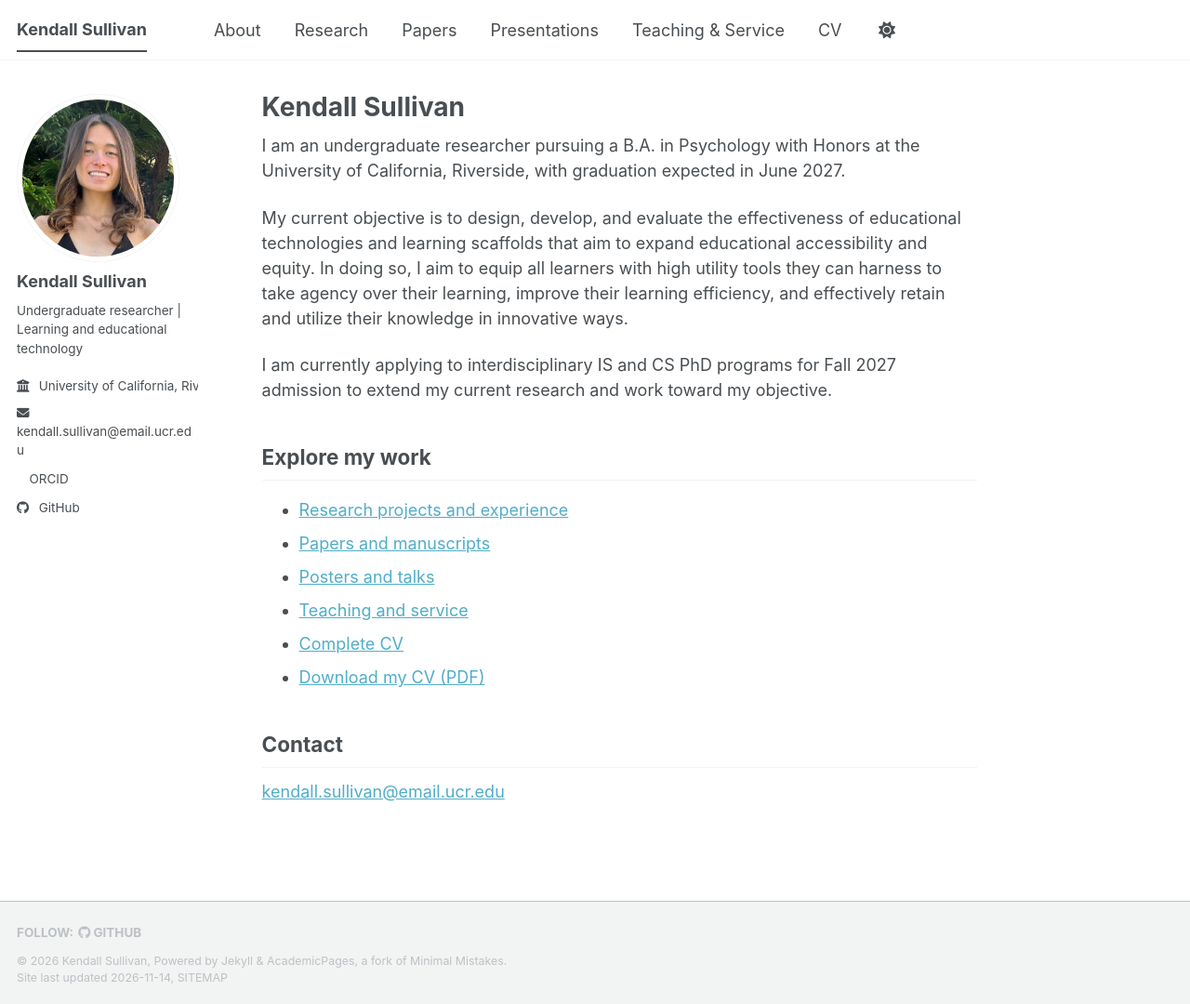
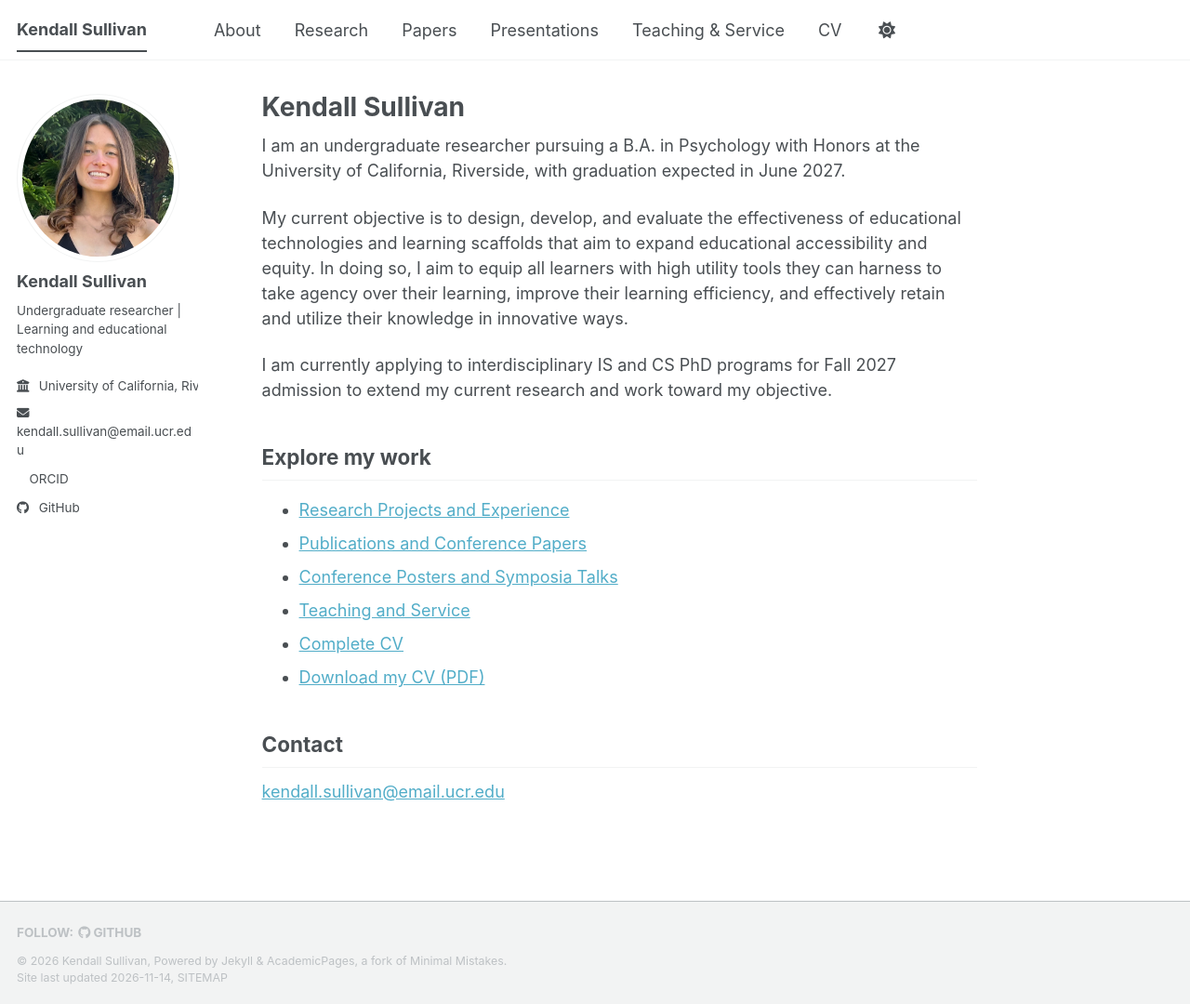
Before and after one commit to kendallesully/kendallesully.github.io, a Jekyll site: the page built from _pages/about.md, in a window 1280 px wide and 1080 px high. Shown: the whole window at 93% size. Built offline with Jekyll 4.4.1, drawn with Linux system fonts in a browser that asks for light colours; a script bundle is joined from its source files by our own code; a style sheet for code colours, icons or effects is not loaded.

Commit message:
Update about.md

```diff
--- a/_pages/about.md
+++ b/_pages/about.md
@@ -13,10 +13,10 @@ I am currently applying to interdisciplinary IS and CS PhD programs for Fall 202
 
 ## Explore my work
 
-- [Research projects and experience](/research/)
-- [Papers and manuscripts](/papers/)
-- [Posters and talks](/presentations/)
-- [Teaching and service](/teaching-service/)
+- [Research Projects and Experience](/research/)
+- [Publications and Conference Papers](/papers/)
+- [Conference Posters and Symposia Talks](/presentations/)
+- [Teaching and Service](/teaching-service/)
 - [Complete CV](/cv/)
 - [Download my CV (PDF)](/files/CV_Kendall_Sullivan.pdf)
 
```
